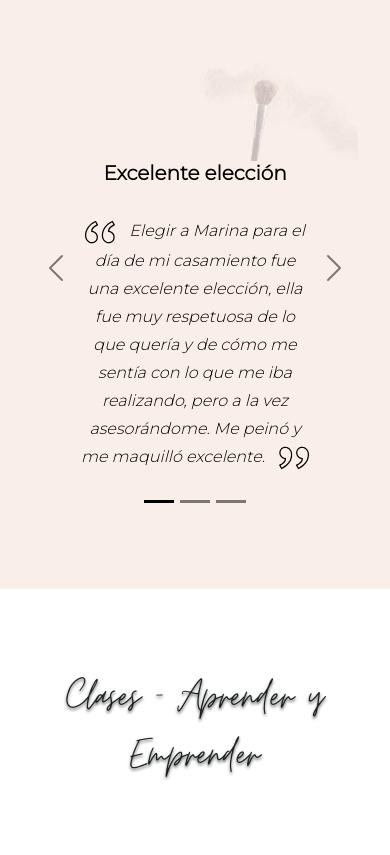
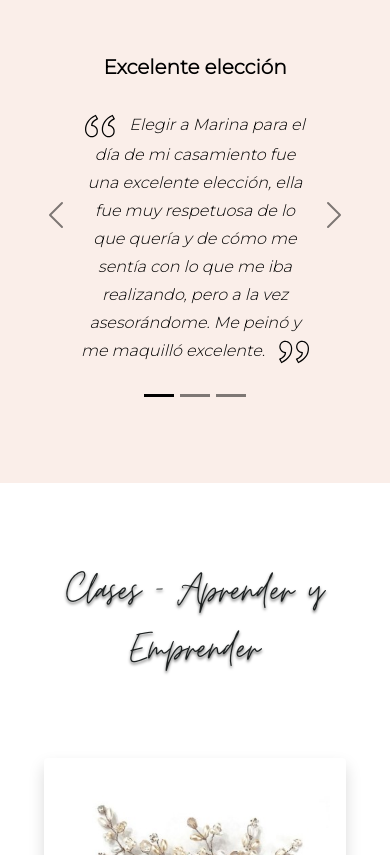
Before and after one commit to daianavaisman/dw-proyecto-final, a website: page index.html in a window 390 px wide. Shown: the part 952-1807 px from the top of the page. Drawn offline with nearby package versions, Linux system fonts and the light colour scheme.

Commit message:
testimonials bg mobile que no aparezca

```diff
--- a/scss/components/_novias.scss
+++ b/scss/components/_novias.scss
@@ -63,7 +63,8 @@
     }
 
     .testimonials-bg {
-        display: none;
+        opacity: 0;
+        max-width: 0;
     }
 
     .caption-responsive {
```
Also changed, not shown: css/style.css, 1 other file.
